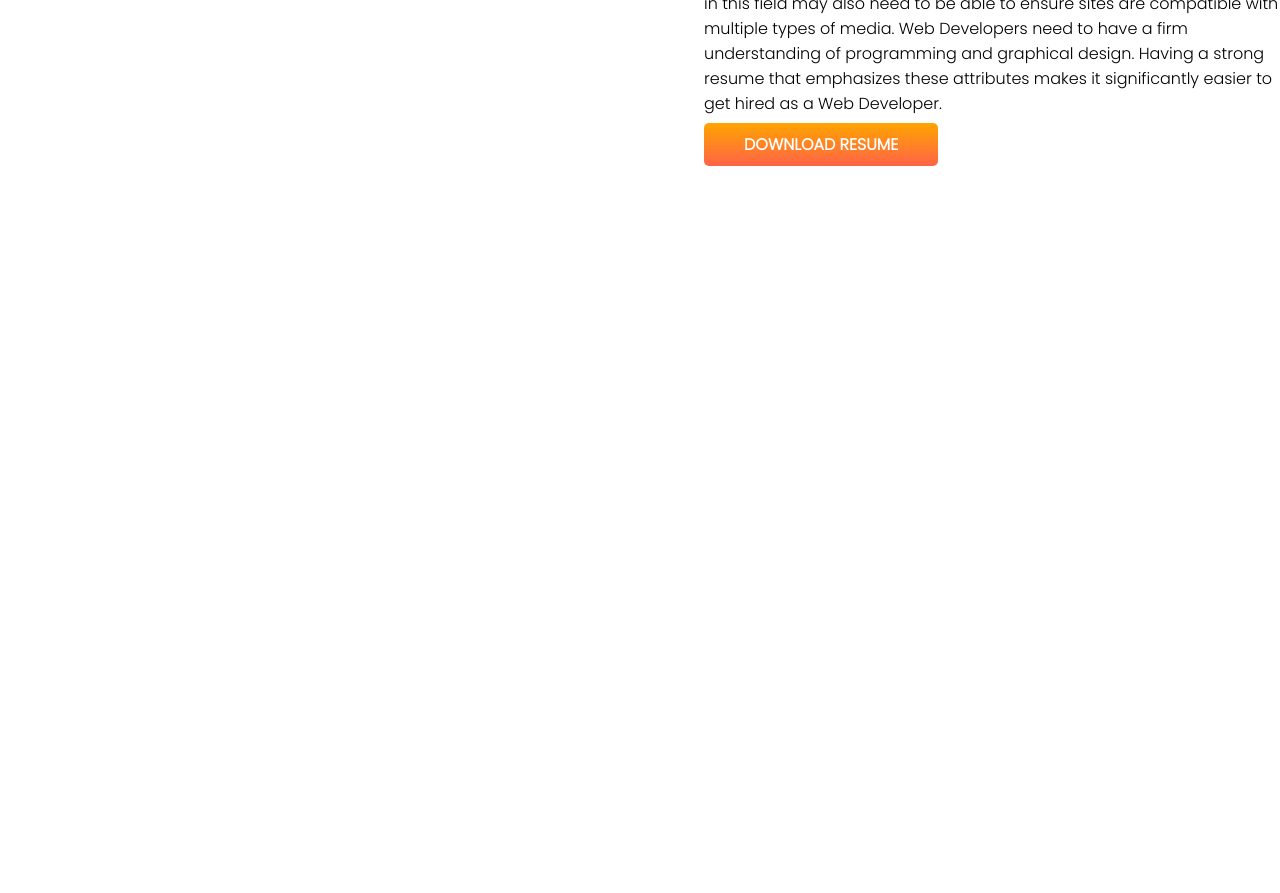
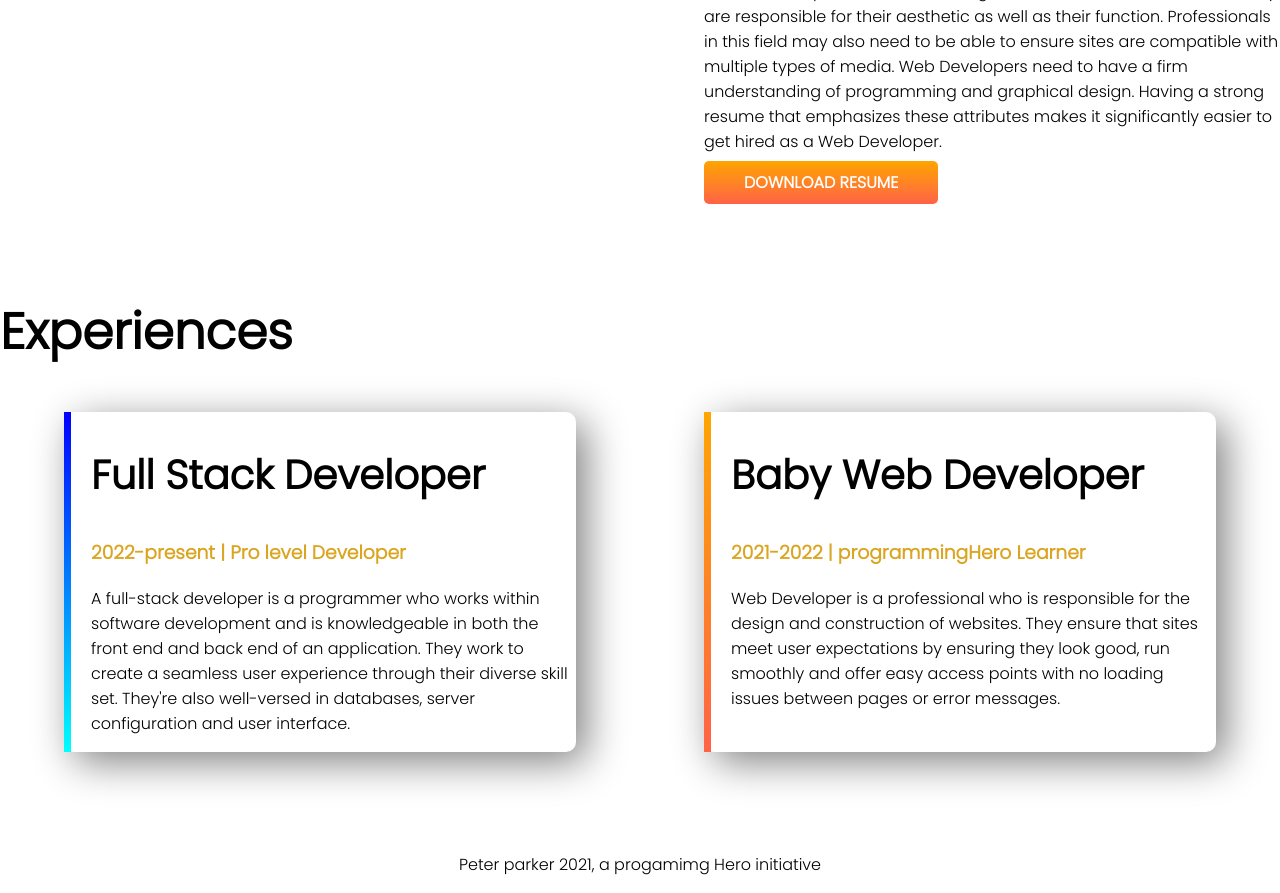
Before and after one commit to mrrahat2/developer-portfolio, a plain HTML site: page index.html in a window 1280 px wide. Shown: the part 935-1828 px from the top of the page. Before the commit the page ends 1192 px from the top, so only its background shows below. Drawn offline with Linux system fonts and the light colour scheme.

Commit message:
footer added

```diff
--- a/index.html
+++ b/index.html
@@ -11,7 +11,7 @@
         <link rel="stylesheet" href="style.css">
 </head>
 <body>
-       <section>
+       <section class="top-banner flexible-container">
         <div class="half-width">
                 <h1>Welcome To</h1>
                 <h1><span class="orange-color">Md Rahatul</span> Alam!</h1>
@@ -26,7 +26,7 @@
        </section>
 
 
-       <section>
+       <section class="Dream-big flexible-container">
         <div class="half-width">
                 <img src="images/shuvo1.jgp.jpg" alt="">
         </div>
@@ -37,6 +37,23 @@
                 <a class="link-button" target="_blank" href="">DOWNLOAD RESUME</a>
         </div>
        </section>
+       <section class="Experience-area">
+        <h1>Experiences</h1>
+        <div class="flexible-container">
+                <div id="web-dev-experience" class="experience-item">
+                        <h2>Full Stack Developer</h2>
+                        <h3 class="h3">2022-present | Pro level Developer</h3>
+                        <p>A full-stack developer is a programmer who works within software development and is knowledgeable in both the front end and back end of an application. They work to create a seamless user experience through their diverse skill set. They're also well-versed in databases, server configuration and user interface.</p>
+                </div>
+                <div id="baby-web-dev" class="experience-item">
+                        <h2>Baby Web Developer</h2>
+                        <h3 class="h3">2021-2022 | programmingHero Learner</h3>
+                        <p>Web Developer is a professional who is responsible for the design and construction of websites. They ensure that sites meet user expectations by ensuring they look good, run smoothly and offer easy access points with no loading issues between pages or error messages.</p>
+                </div>
+        </div>
+
+       </section>
+       <footer><p>Peter parker 2021, a progamimg Hero initiative</p></footer>
 
 </body>
 </html>
--- a/style.css
+++ b/style.css
@@ -1,6 +1,9 @@
 body{
         font-family: 'Poppins', sans-serif;
         margin: 0%;
+}
+h2{
+        font-size: 40px;
 }
 h1{
         font-size: 50px;
@@ -8,7 +11,7 @@ h1{
 .orange-color{
         color: orange;
 }
-section{
+.flexible-container{
         display: flex;
         margin-bottom: 100px;
 }
@@ -27,3 +30,28 @@ section{
         color: white;
         font-weight: 700;
 }
+.experience-item{
+        box-shadow: 10px 10px 40px gray;
+        width: 40%;
+        margin-left: 5%;
+        margin-right: 5%;
+        padding-left: 20px;
+        border-radius: 10px;
+
+}
+#web-dev-experience{
+        border-left: 7px solid;
+        border-image: linear-gradient(blue , cyan);
+        border-image-slice: 1;
+}
+#baby-web-dev{
+        border-left: 7px solid;
+        border-image: linear-gradient(orange , tomato);
+        border-image-slice: 1;
+}
+.h3{
+        color: goldenrod;
+}
+footer p {
+        text-align: center;
+}
```
